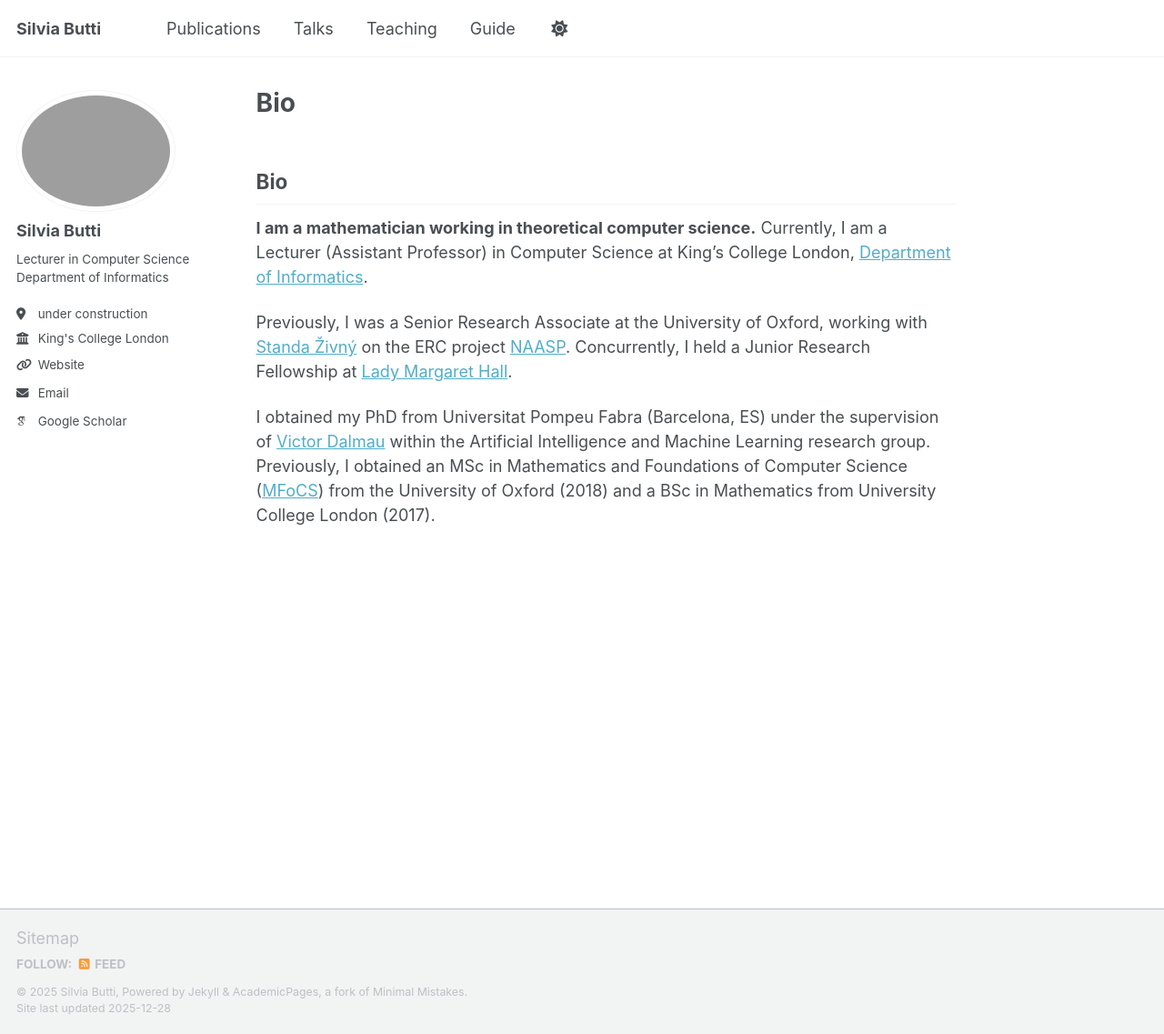
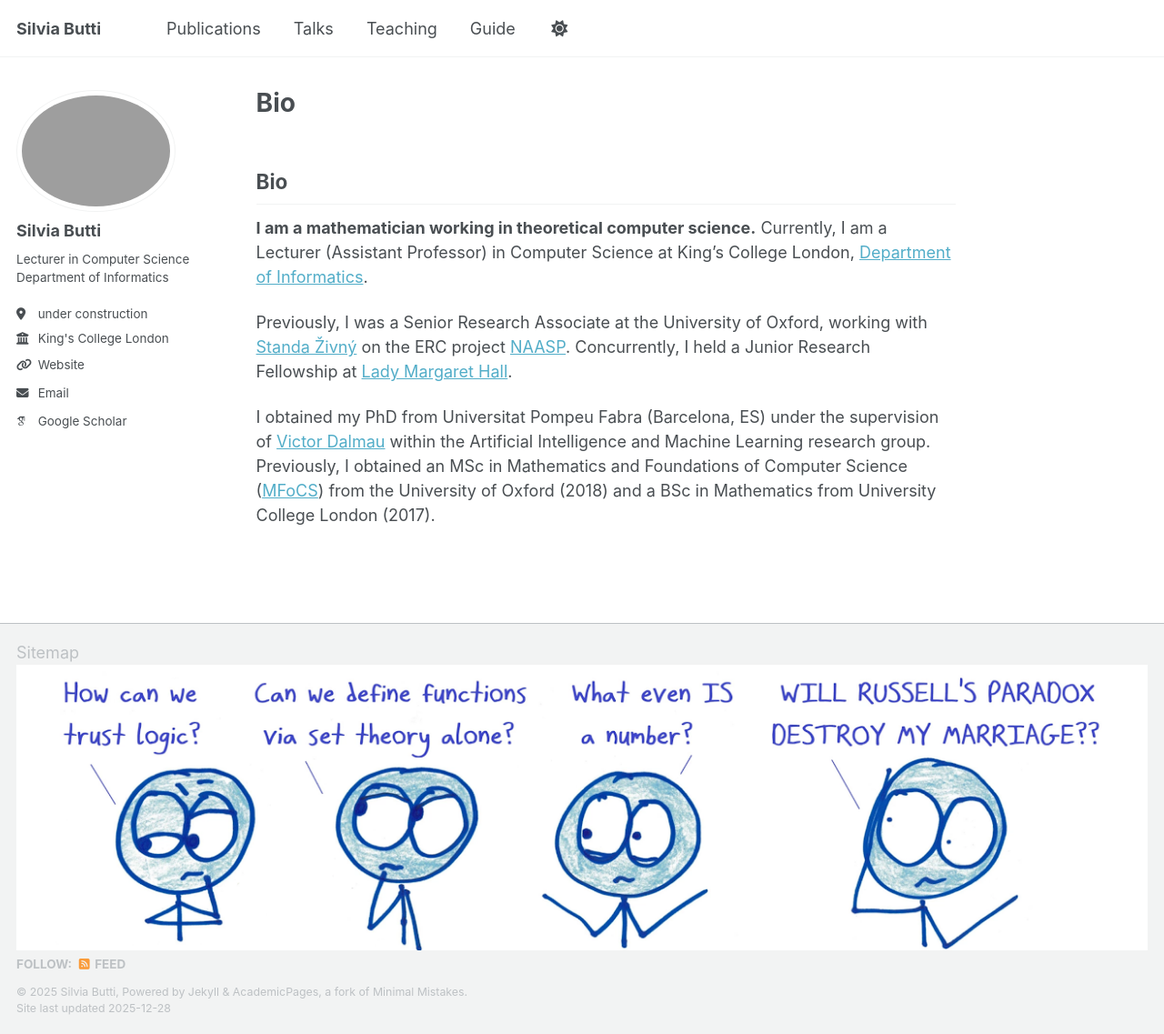
Before and after one commit to silviabutti/silviabutti.github.io, a Jekyll site: the page built from _pages/about.md, in a window 1280 px wide and 1137 px high. Shown: the whole window at 91% size. Built offline with Jekyll 4.4.1, drawn with Linux system fonts in a browser that asks for light colours; some web fonts are replaced; a script bundle is joined from its source files by our own code; library files that are not in the unit come from our copies; our own code applies the rules of GitHub Pages for plain Markdown files.

Commit message:
Update custom.html

```diff
--- a/_includes/footer/custom.html
+++ b/_includes/footer/custom.html
@@ -13,4 +13,6 @@
     await mermaid.run({querySelector:'code.language-mermaid'});
 </script>
 
+<img src="images/mwbd.png" alt="Math-with-bad-drawings">
+
 <!-- end custom footer snippets -->
```
